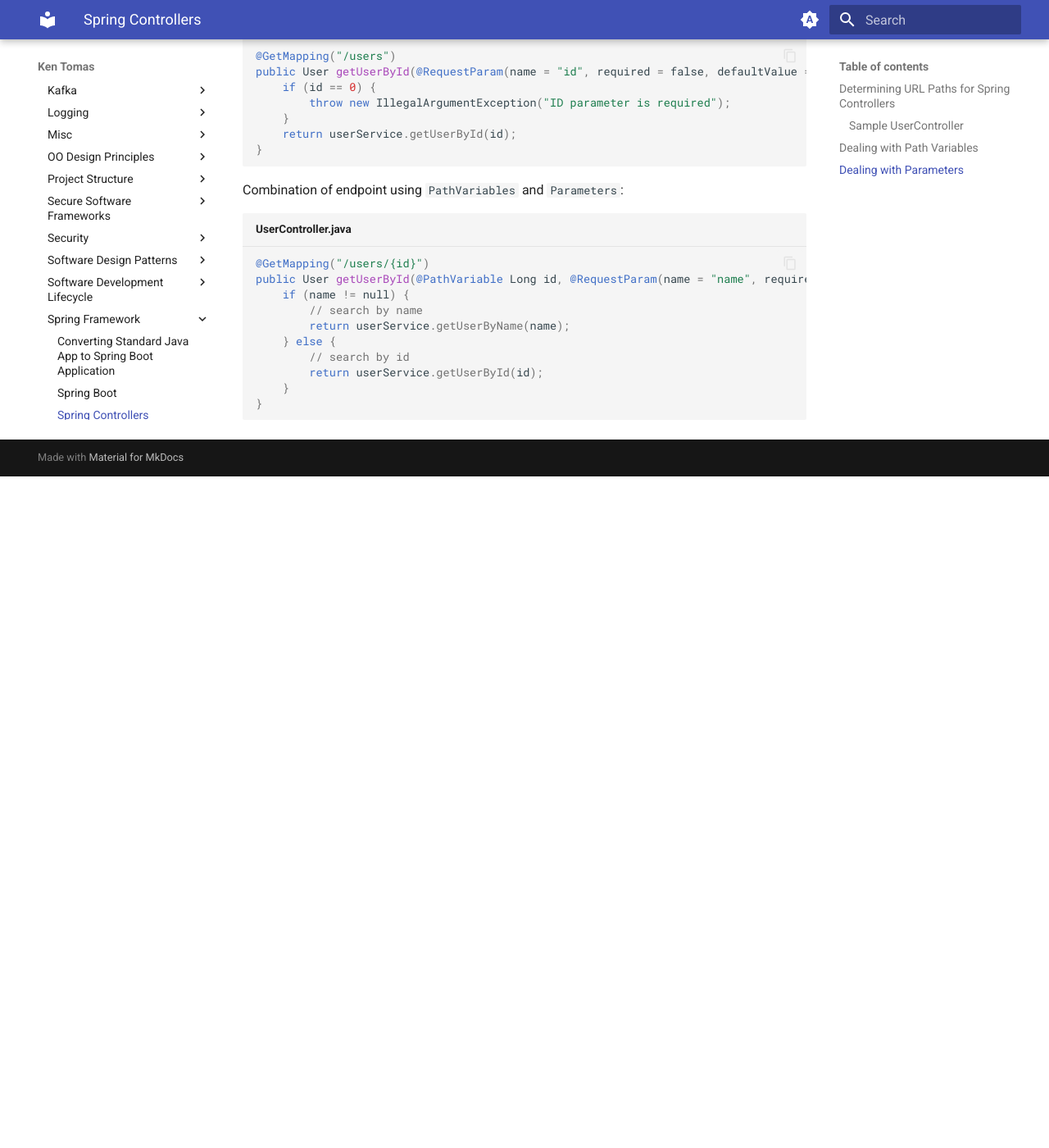
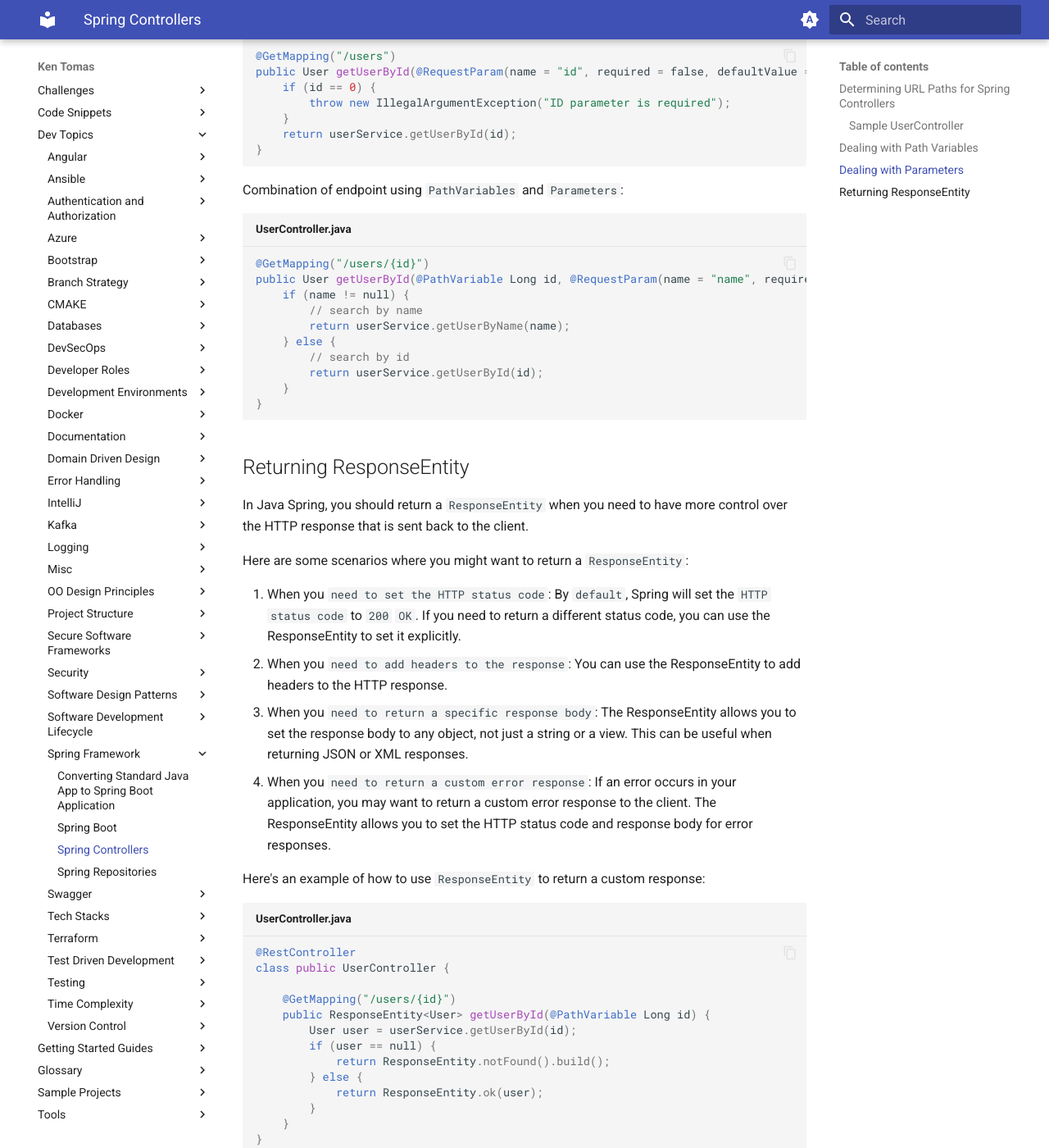
Before and after one commit to kentomas/kentomas.github.io, an MkDocs documentation site: the page built from docs/Dev Topics/Spring Framework/Spring Controllers.md, in a window 1280 px wide and 1400 px high, scrolled down 4249 px. Shown: the whole window at 82% size. Built offline with MkDocs 1.6.1 and Material for MkDocs 9.7.7, drawn with Linux system fonts in a browser that asks for light colours; before the commit the page ends 4830 px from its top, so only the background shows below that.

Commit message:
- Added notes about ResponseEntity for Spring REST Controllers.

````diff
--- a/docs/Dev Topics/Spring Framework/Spring Controllers.md
+++ b/docs/Dev Topics/Spring Framework/Spring Controllers.md
@@ -174,3 +174,33 @@
     }
 }
 ```
+
+## Returning ResponseEntity
+
+In Java Spring, you should return a `ResponseEntity` when you need to have more control over the HTTP response that is sent back to the client.
+
+Here are some scenarios where you might want to return a `ResponseEntity`:
+
+1. When you `need to set the HTTP status code`: By `default`, Spring will set the `HTTP status code` to `200` `OK`. If you need to return a different status code, you can use the ResponseEntity to set it explicitly.
+2. When you `need to add headers to the response`: You can use the ResponseEntity to add headers to the HTTP response.
+3. When you `need to return a specific response body`: The ResponseEntity allows you to set the response body to any object, not just a string or a view. This can be useful when returning JSON or XML responses.
+4. When you `need to return a custom error response`: If an error occurs in your application, you may want to return a custom error response to the client. The ResponseEntity allows you to set the HTTP status code and response body for error responses.
+
+Here's an example of how to use `ResponseEntity` to return a custom response:
+
+```java title="UserController.java"
+@RestController
+class public UserController {
+
+    @GetMapping("/users/{id}")
+    public ResponseEntity<User> getUserById(@PathVariable Long id) {
+        User user = userService.getUserById(id);
+        if (user == null) {
+            return ResponseEntity.notFound().build();
+        } else {
+            return ResponseEntity.ok(user);
+        }
+    }
+}
+
+```
````
